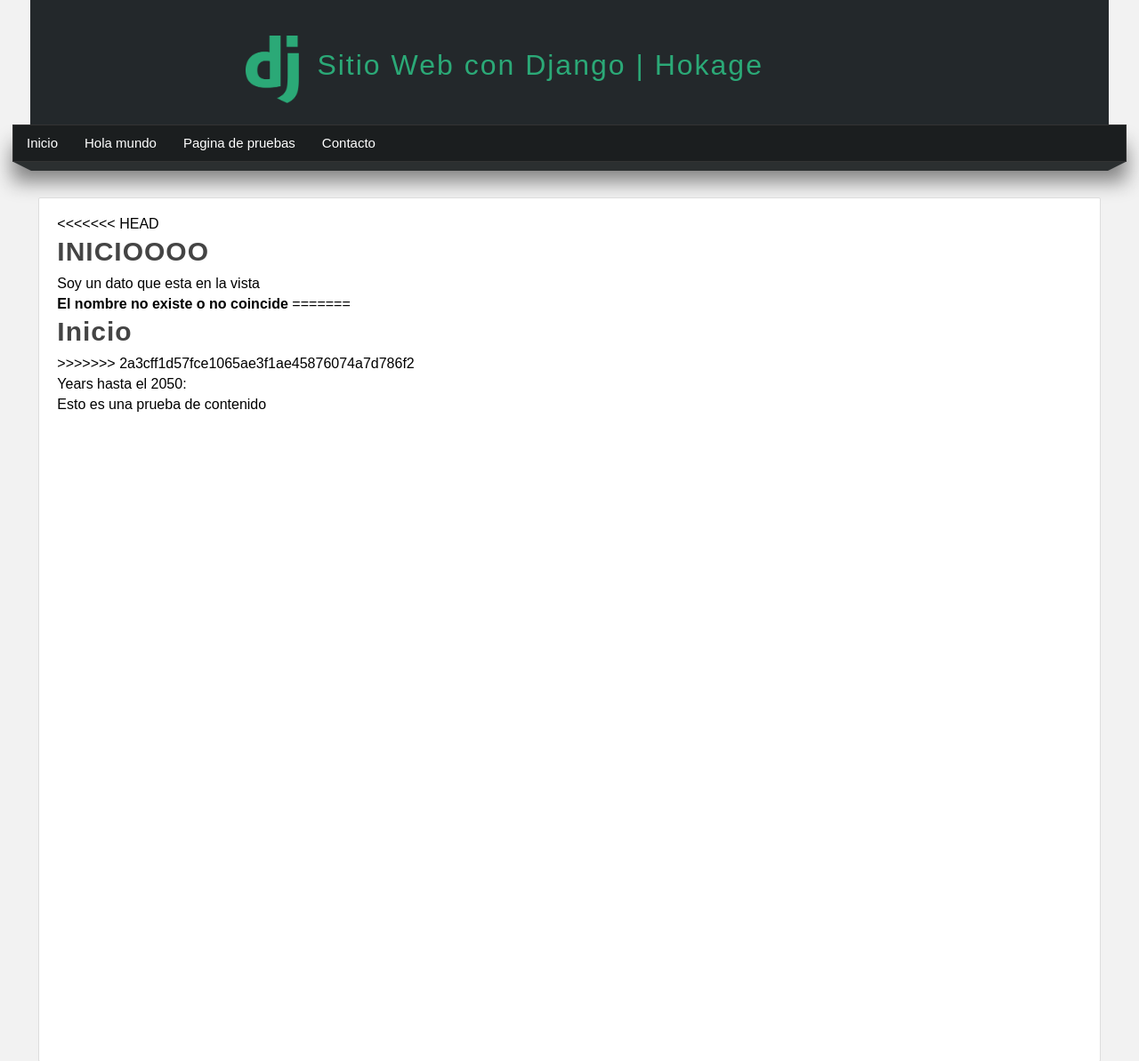
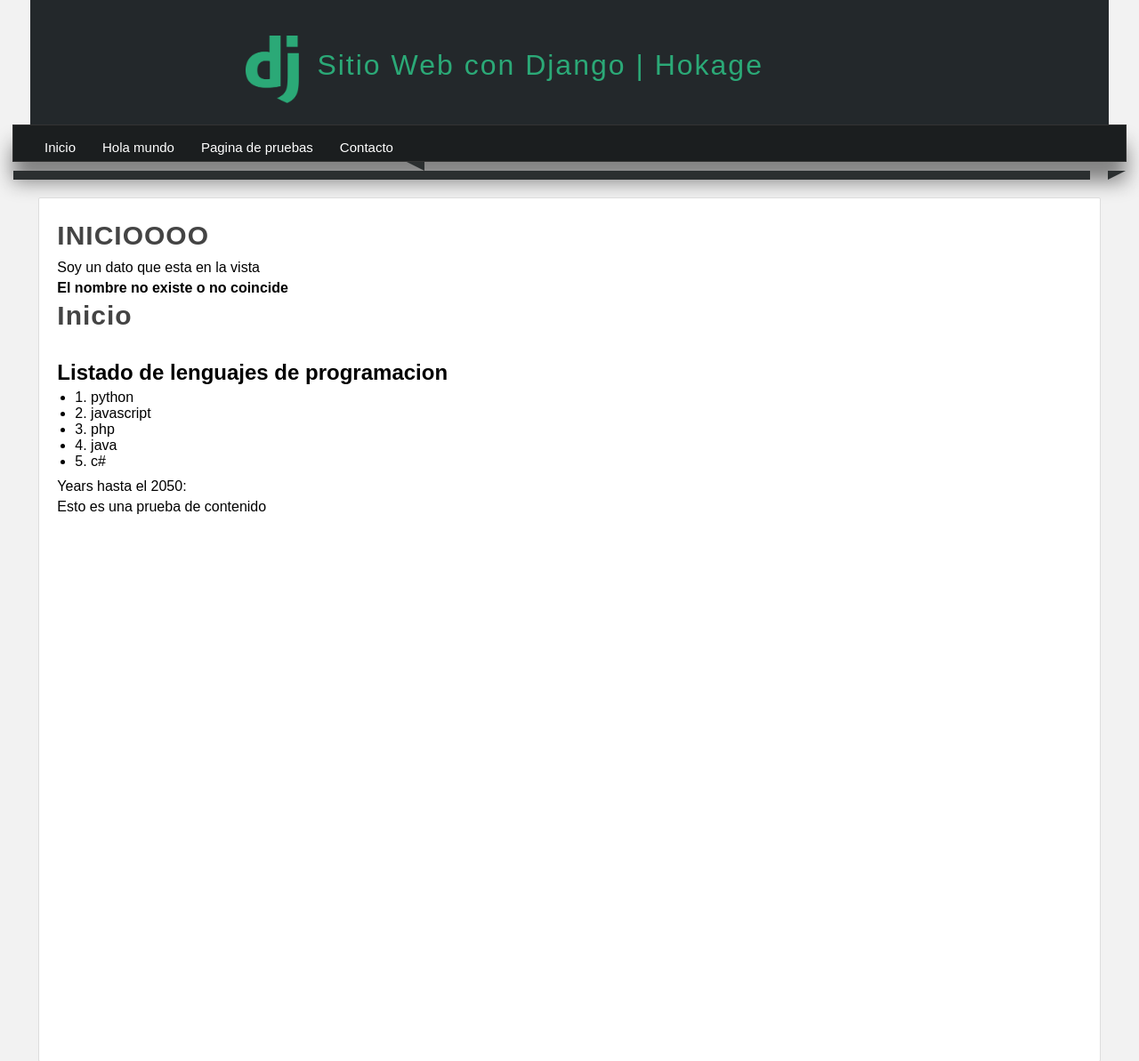
Before and after one commit to Czapata1998/Python_udemy, a Django app: page / in a window 1280 px wide. Shown: the top 1193 px of the page at 89% size. Run offline with Django 3.2, Linux system fonts and the light colour scheme.

Commit message:
nuevos avances

```diff
--- a/25-django/AprendiendoDjango/miapp/static/css/style.css
+++ b/25-django/AprendiendoDjango/miapp/static/css/style.css
@@ -38,10 +38,16 @@ header{
     margin-top: 20px;
 }
 
-p{
+p, h2, h3, ul{
     margin-top: 5px;
     margin-bottom: 5px;
 }
+
+ul, ol{
+    margin-left: 20px;
+    margin-bottom: 10px;
+}
+
 #logotipo h1{
     display: block;
     float: left;
--- a/25-django/AprendiendoDjango/miapp/templates/index.html
+++ b/25-django/AprendiendoDjango/miapp/templates/index.html
@@ -4,7 +4,6 @@
 
 
 {% block content %}
-<<<<<<< HEAD
 
 
 {% comment %} esto es un comentario en html de django{% endcomment %}
@@ -19,9 +18,22 @@
     <strong>El nombre no existe o no coincide</strong>
 {% endif %}
 
-=======
+
 <h1 class="title">Inicio</h1>
->>>>>>> 2a3cff1d57fce1065ae3f1ae45876074a7d786f2
+
+<br>
+<h2>Listado de lenguajes de programacion</h2>
+<ul>
+    {%for lenguaje in lenguajes %}
+     <li>{{forloop.counter}}. {{lenguaje}}  </li>
+
+     {% empty %}
+    <p>No hay lenguajes que mostrar</p>
+
+     {% endfor %}
+</ul>
+
+
 <p>Years hasta el 2050: </p>
 <p>Esto es una prueba de contenido </p>
 {% endblock  %}
--- a/25-django/AprendiendoDjango/miapp/views.py
+++ b/25-django/AprendiendoDjango/miapp/views.py
@@ -47,10 +47,13 @@ def index(request):
 
     nombre = 'Cristian Zapata'
 
+    lenguajes = ['python', 'javascript', 'php', 'java', 'c#']
+
     return render(request,'index.html', {
         'title': 'INICIOOOO',
         'mi_variable': 'Soy un dato que esta en la vista',
-        'nombre' : nombre
+        'nombre' : nombre,
+        'lenguajes': lenguajes
     })
 
 
```
